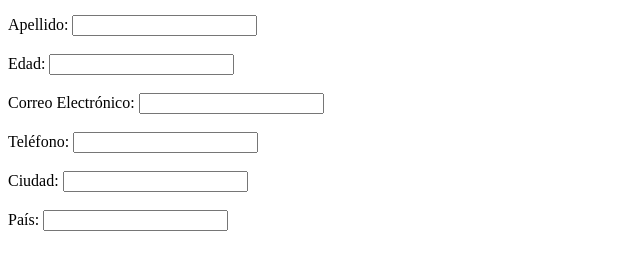
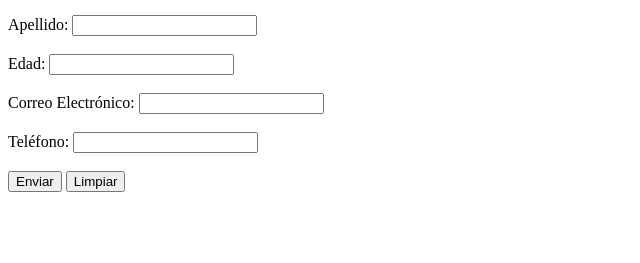
Before and after one commit to omeerb/tarea3programacion, a plain HTML site: page index.html in a window 1280 px wide. Shown: the part 91-354 px from the top of the page, without its empty margins (0-640 px from the left). Drawn offline with Linux system fonts and the light colour scheme.

Commit message:
init proyect

```diff
--- a/index.html
+++ b/index.html
@@ -23,13 +23,8 @@
         <label for="telefono">Teléfono:</label>
         <input type="tel" id="telefono" name="telefono"><br><br>
 
-        <label for="ciudad">Ciudad:</label>
-        <input type="text" id="ciudad" name="ciudad"><br><br>
-
-        <label for="pais">País:</label>
-        <input type="text" id="pais" name="pais"><br><br>
-
-
+        <input type="submit" value="Enviar">
+        <input type="reset" value="Limpiar">
     </form>
 </body>
 </html>
```
